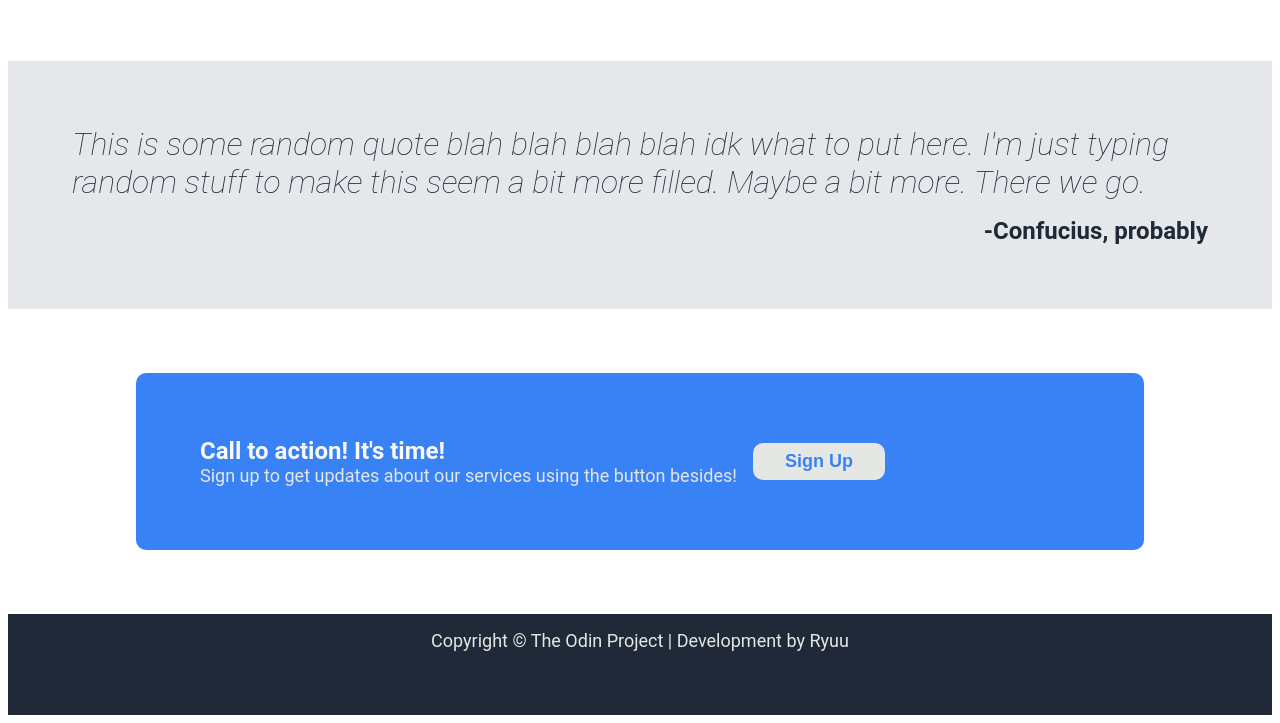
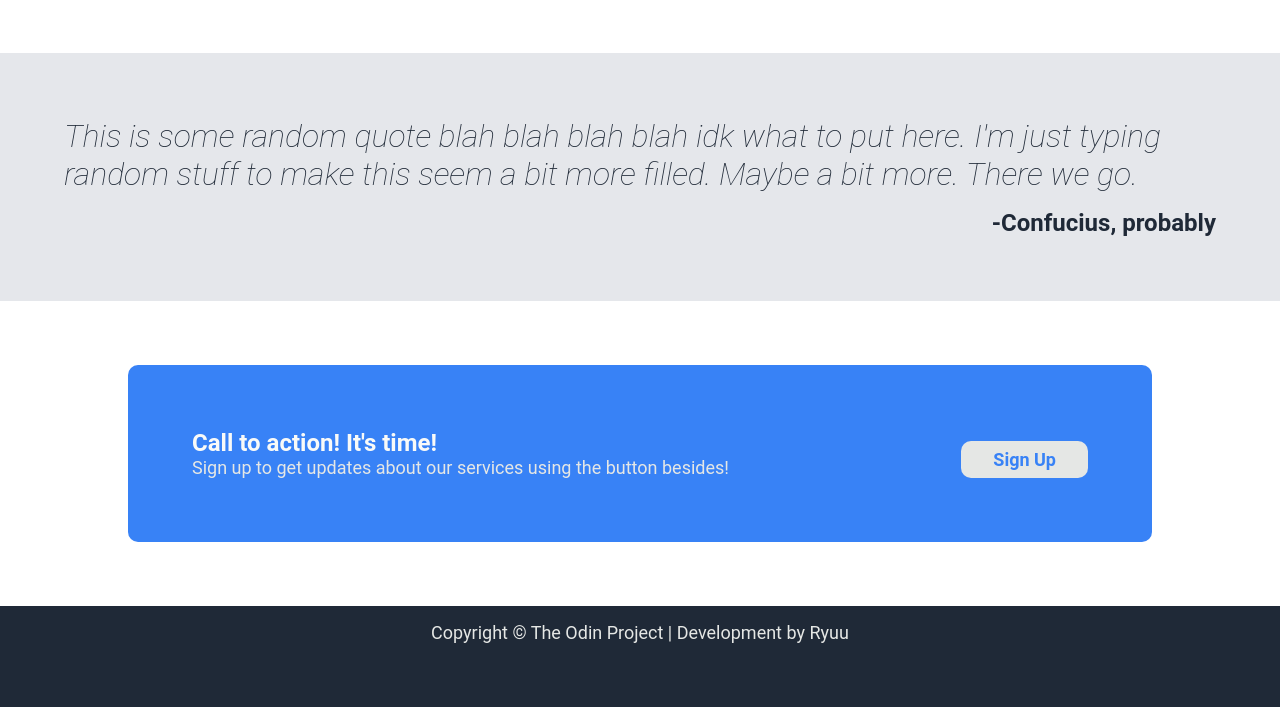
Before and after one commit to Ryuu252/landing-page, a plain HTML site: page index.html in a window 1280 px wide. Shown: the part 768-1491 px from the top of the page. Drawn offline with Linux system fonts and the light colour scheme.

```diff
--- a/styles.css
+++ b/styles.css
@@ -1,7 +1,9 @@
-body {
+* {
     font-family: Roboto, sans-serif;
-    /* margin: 0px 200px; */
+    margin: 0;
+    padding: 0;
 }
+
 
 .header{
     background-color: #1f2937;
@@ -156,6 +158,7 @@ a {
 .call-section{
     background-color: #3882f6;
     display: flex;
+    justify-content: space-between;
     align-items: center;
     flex: 1;
     margin: 64px 128px;
@@ -175,6 +178,7 @@ a {
     border-radius: 10px;
     max-width:fit-content;
     flex-shrink: 0;
+    align-self: flex-end;
 }
 
 .call-title{
```
